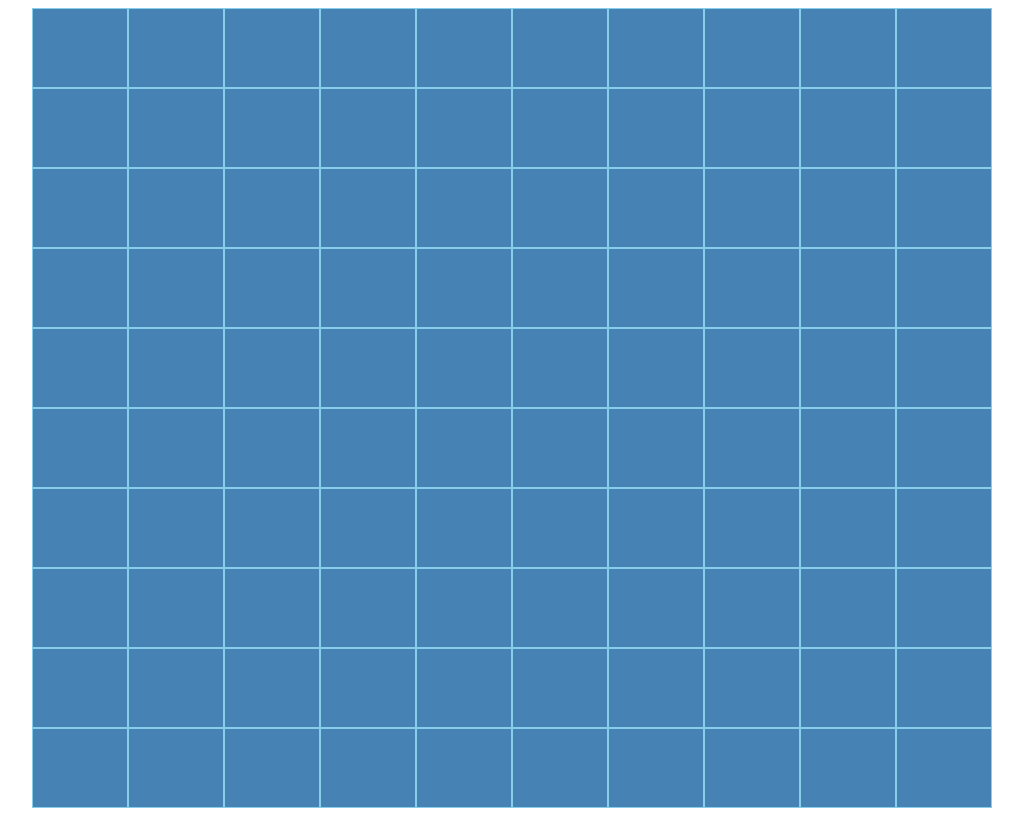
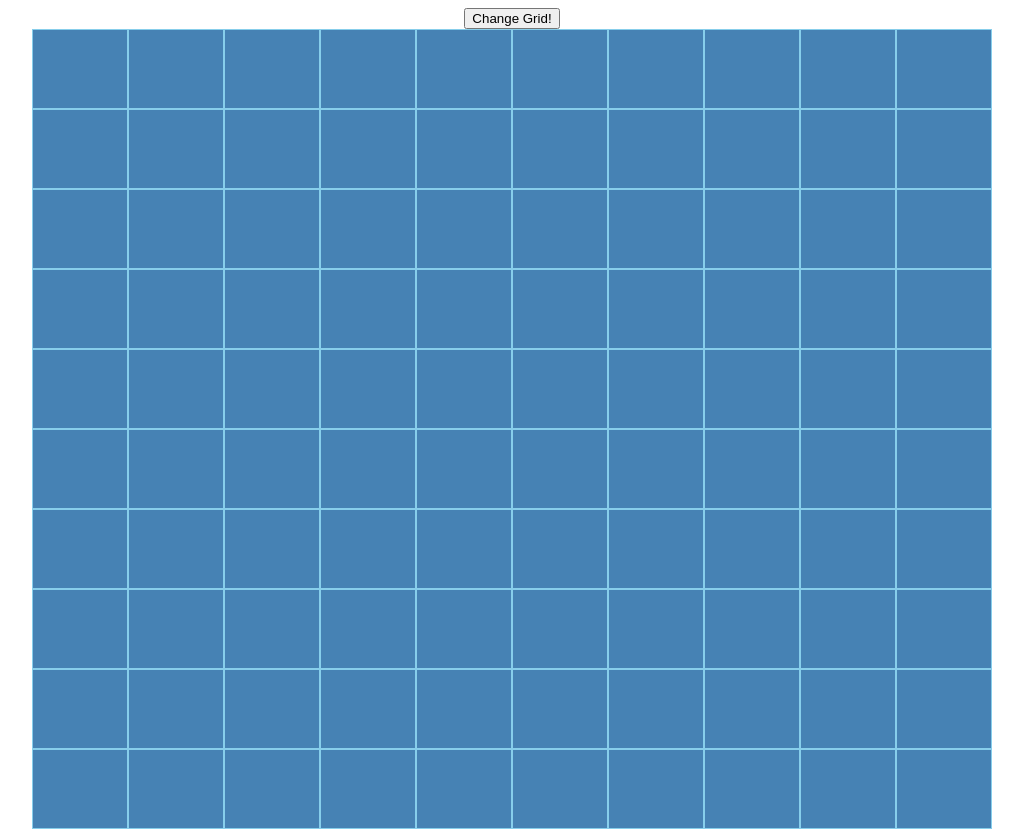
Before and after one commit to sergio-1099/etch-a-sketch, a plain HTML site: page index.html in a window 1280 px wide. Shown: the whole page, without its empty margins (128-1151 px from the left). Before the commit the page ends 816 px from the top, so only its background shows below. Drawn offline with Linux system fonts and the light colour scheme.

Commit message:
Add button and change flex direction
Added button to give users the ability to change the size of the grid.
Changed flex direction so that the button will be at the top of the
page.

```diff
--- a/index.html
+++ b/index.html
@@ -9,6 +9,7 @@
     </head>
 
     <body>
+        <button class="grid-size">Change Grid!</button>
         <div class="grid-container">
 
         </div>
--- a/style.css
+++ b/style.css
@@ -1,5 +1,6 @@
 body {
     display: flex;
+    flex-direction: column;
     justify-content: center;
     align-items: center;
 }
```
